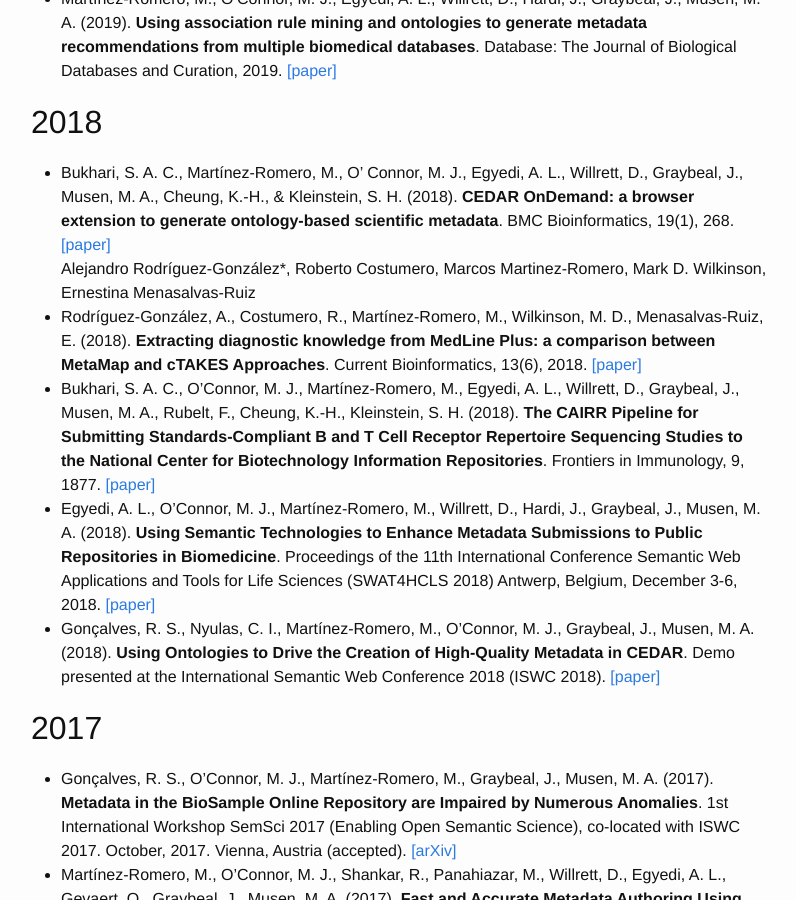
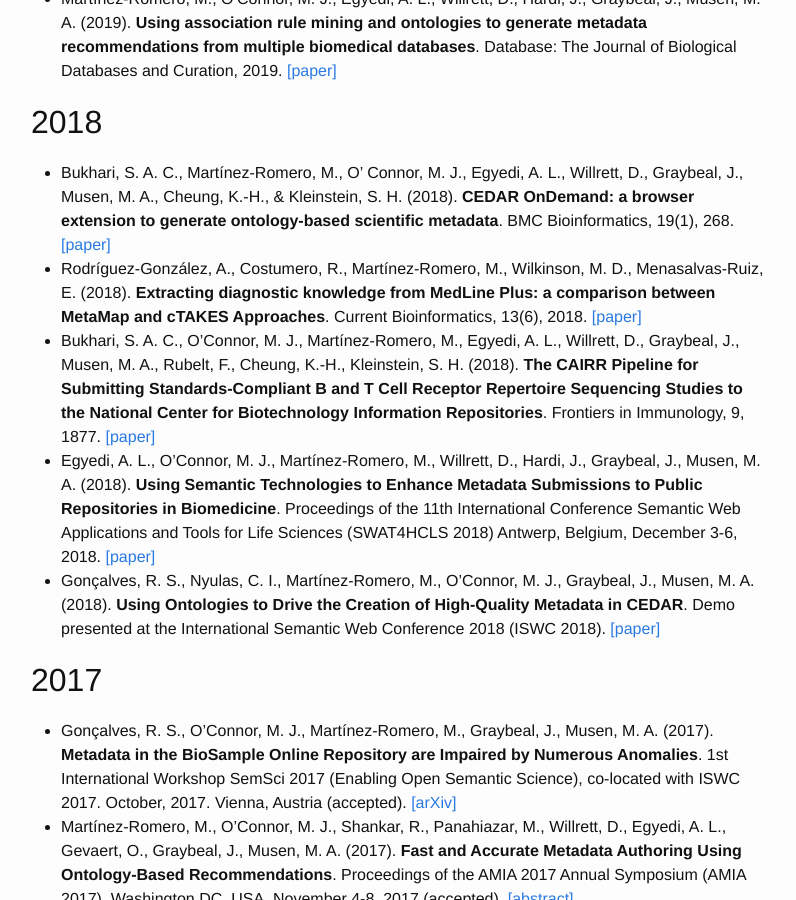
Before and after one commit to marcosmro/marcosmro.github.io, a Jekyll site: the page built from research_works/index.html, in a window 1280 px wide and 900 px high, scrolled down 312 px. Shown: the whole window, without its empty margins (239-1035 px from the left). Built offline with Jekyll 4.4.1, drawn with Linux system fonts in a browser that asks for light colours.

Commit message:
Update index.html

```diff
--- a/research_works/index.html
+++ b/research_works/index.html
@@ -11,8 +11,6 @@
 <h2>2018</h2>
 <ul>
     <li>Bukhari, S. A. C., Martínez-Romero, M., O’ Connor, M. J., Egyedi, A. L., Willrett, D., Graybeal, J., Musen, M. A., Cheung, K.-H., & Kleinstein, S. H. (2018). <strong>CEDAR OnDemand: a browser extension to generate ontology-based scientific metadata</strong>. BMC Bioinformatics, 19(1), 268. <a href="https://doi.org/10.1186/s12859-018-2247-6">[paper]</a></li>
-    Alejandro Rodríguez-González*, Roberto Costumero, Marcos Martinez-Romero, Mark D. Wilkinson, Ernestina Menasalvas-Ruiz
-
     <li>Rodríguez-González, A., Costumero, R., Martínez-Romero, M., Wilkinson, M. D., Menasalvas-Ruiz, E. (2018). <strong>Extracting diagnostic knowledge from MedLine Plus: a comparison between MetaMap and cTAKES Approaches</strong>. Current Bioinformatics, 13(6), 2018. <a href="https://doi.org/10.2174/1574893612666170727094502">[paper]</a></li>
     <li>Bukhari, S. A. C., O’Connor, M. J., Martínez-Romero, M., Egyedi, A. L., Willrett, D., Graybeal, J., Musen, M. A., Rubelt, F., Cheung, K.-H., Kleinstein, S. H. (2018). <strong>The CAIRR Pipeline for Submitting Standards-Compliant B and T Cell Receptor Repertoire Sequencing Studies to the National Center for Biotechnology Information Repositories</strong>. Frontiers in Immunology, 9, 1877. <a href="https://doi.org/10.3389/fimmu.2018.01877">[paper]</a></li>
     <li>Egyedi, A. L., O’Connor, M. J., Martínez-Romero, M., Willrett, D., Hardi, J., Graybeal, J., Musen, M. A. (2018). <strong>Using Semantic Technologies to Enhance Metadata Submissions to Public Repositories in Biomedicine</strong>. Proceedings of the 11th International Conference Semantic Web Applications and Tools for Life Sciences (SWAT4HCLS 2018)
```
